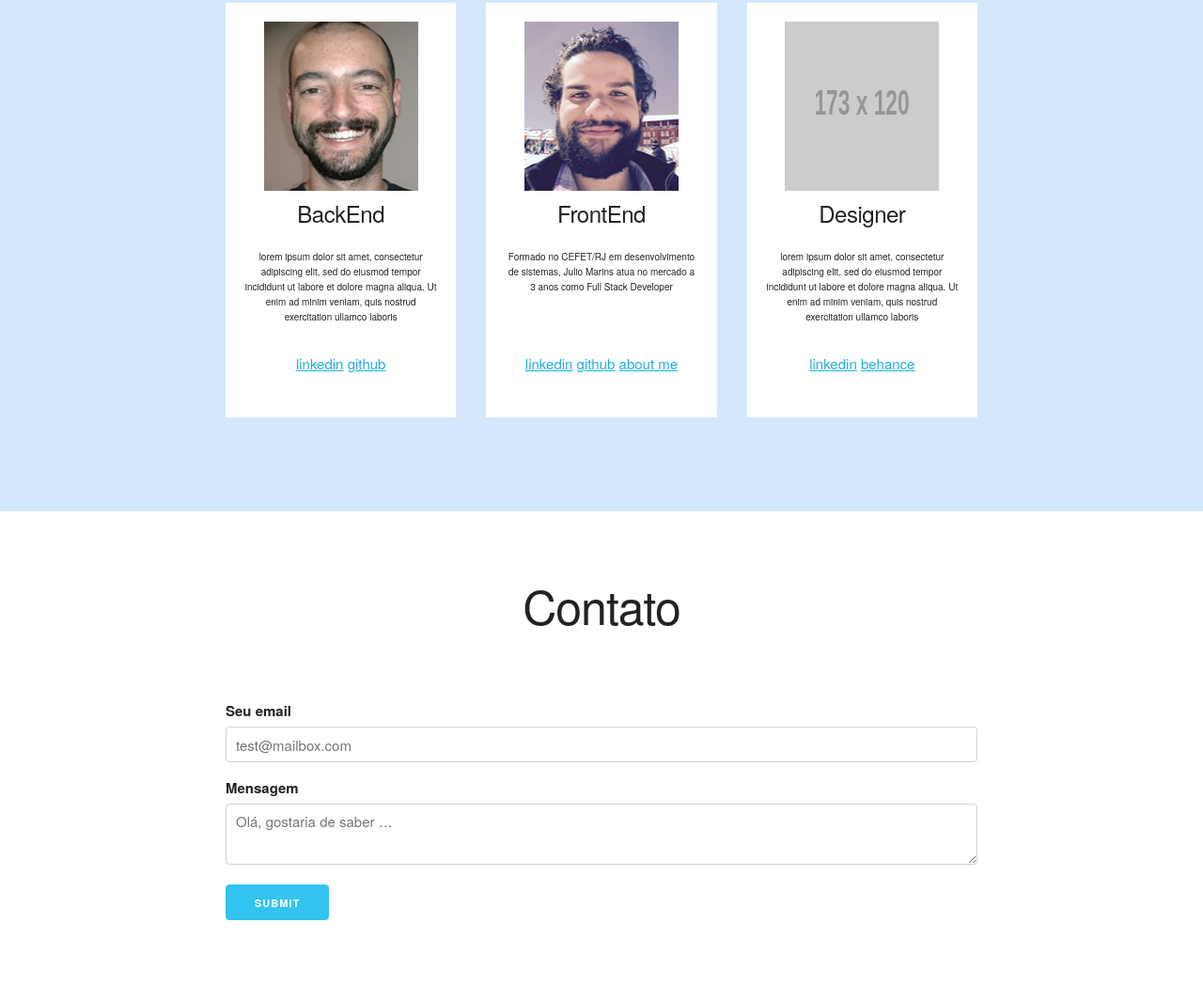
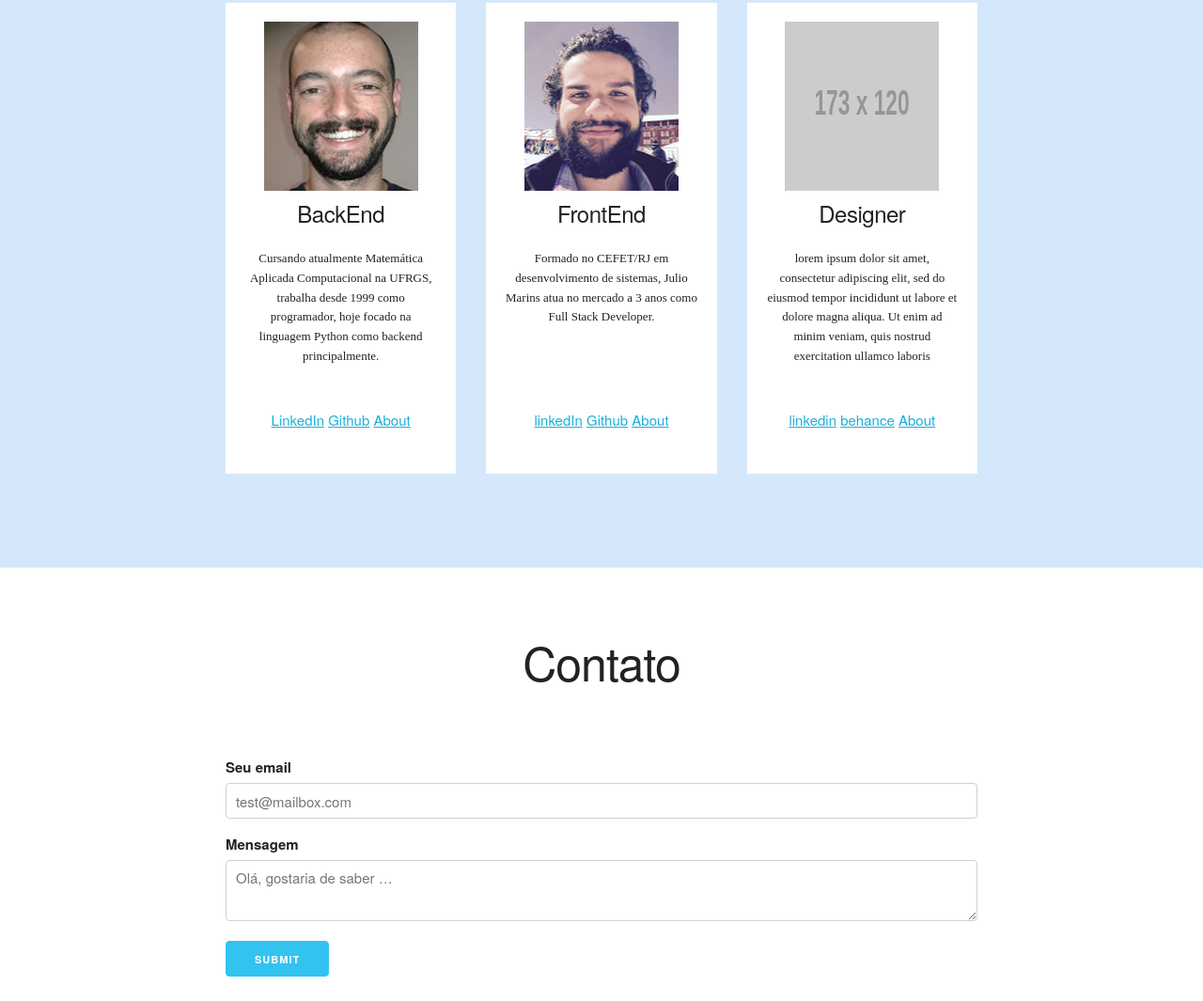
Before and after one commit to TopLancer/toplancer, a website: page index.html in a window 1280 px wide. Shown: the part 1128-2193 px from the top of the page at 94% size. Drawn offline with nearby package versions, Linux system fonts and the light colour scheme; placeholder pictures from the web are drawn by us.

Commit message:
changes on profiles

```diff
--- a/css/custom.css
+++ b/css/custom.css
@@ -307,7 +307,8 @@ h1,h2,h3 {
 }
 
 .description {
-  font-size: 10px;
-  height: 110px;
+  font-size: 13px;
+  font-family: serif;
+  height: 170px;
   display: inline-block;
 }
--- a/index.html
+++ b/index.html
@@ -93,20 +93,21 @@
             <div class="four columns tile-item center">
               <img src="images/profiles/sergio-crop.jpg">
               <h5>BackEnd</h5>
-              <span class="description">lorem ipsum dolor sit amet, consectetur adipiscing elit, sed do eiusmod tempor incididunt ut labore et dolore magna aliqua. Ut enim ad minim veniam, quis nostrud exercitation ullamco laboris </span>
+              <span class="description">Cursando atualmente Matemática Aplicada Computacional na UFRGS, trabalha desde 1999 como programador, hoje focado na linguagem Python como backend principalmente.</span>
               <ul>
-                <li><a href="">linkedin</a></li>
-                <li><a href="">github</a></li>
+                <li><a href="">LinkedIn</a></li>
+                <li><a href="https://github.com/berlotto">Github</a></li>
+                <li><a href="http://programadorlivre.com">About</a></li>
               </ul>
             </div>
             <div class="four columns tile-item center">
               <img src="images/profiles/julio-crop.jpg">
               <h5>FrontEnd</h5>
-              <span class="description">Formado no CEFET/RJ em desenvolvimento de sistemas, Julio Marins atua no mercado a 3 anos como Full Stack Developer</span>
+              <span class="description">Formado no CEFET/RJ em desenvolvimento de sistemas, Julio Marins atua no mercado a 3 anos como Full Stack Developer.</span>
               <ul>
-                <li><a href="https://www.linkedin.com/in/julio-antonio-mendonça-de-marins-15635859">linkedin</a></li>
-                <li><a href="https://github.com/aj07mm">github</a></li>
-                <li><a href="http://juliomarins.me">about me</a></li>
+                <li><a href="https://www.linkedin.com/in/julio-antonio-mendonça-de-marins-15635859">linkedIn</a></li>
+                <li><a href="https://github.com/aj07mm">Github</a></li>
+                <li><a href="http://juliomarins.me">About</a></li>
               </ul>
             </div>
             <div class="four columns tile-item center">
@@ -116,6 +117,7 @@
               <ul>
                 <li><a href="">linkedin</a></li>
                 <li><a href="">behance</a></li>
+                <li><a href="">About</a></li>
               </ul>
             </div>
           </div>
```
